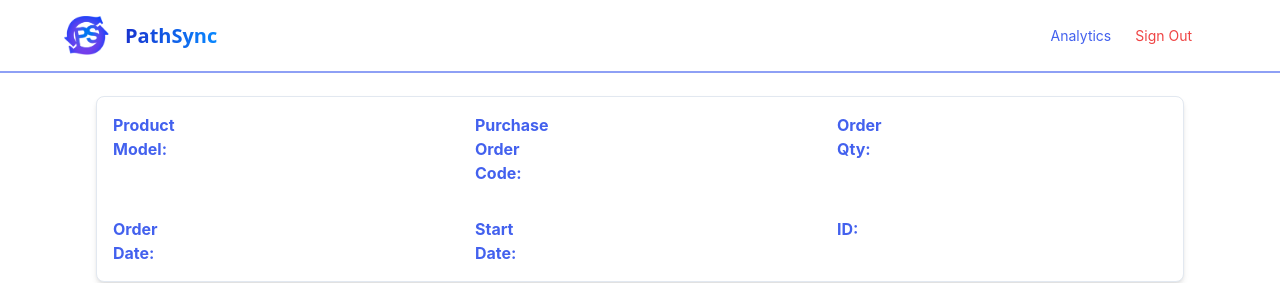
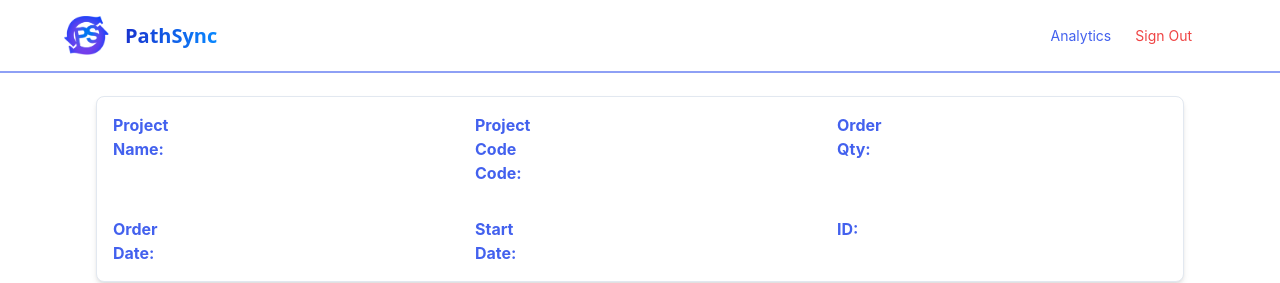
Before and after one commit to shnli/PathSync, a Next.js app: page /myTrackerAnalytics in a window 1280 px wide. Shown: the top 283 px of the page. Built offline with nearby package versions, Linux system fonts and the light colour scheme.

Commit message:
changed projec titles

```diff
--- a/components/checklistDisplay/PrimaryData.tsx
+++ b/components/checklistDisplay/PrimaryData.tsx
@@ -28,7 +28,7 @@ export default function PrimaryData() {
             });
         }
         else {
-            alert("Please make sure you filled in the Model Code and Purchase Order Code fields.");
+            alert("Please make sure you filled in the Project Name and Project Code Code fields.");
         }
       };
 
@@ -116,7 +116,7 @@ export default function PrimaryData() {
                 <form>
                 <div className="mb-8">
                     <label className="block mb-1 font-medium">
-                    Product Model
+                    Project Name
                     </label>
                     <input
                     value={formData.model}
@@ -130,7 +130,7 @@ export default function PrimaryData() {
 
                 <div className="mb-8">
                     <label className="block mb-1 font-medium">
-                    Purchase Order
+                    Project Code
                     </label>
                     <input
                     value={formData.purchaseOrder}
--- a/components/myTrackerComponents/trackerSearch.tsx
+++ b/components/myTrackerComponents/trackerSearch.tsx
@@ -166,8 +166,8 @@ export default function SearchTracker() {
         <div className='grid '>
           <div className='grid grid-cols-7 font-bold pb-2 p-4 text-gray-500'>
             {/* <div className=''></div> */}
-            <div className='flex justify-center text-primary-blue'>Product Model</div>
-            <div className='flex justify-center'>Purchase Order</div>
+            <div className='flex justify-center text-primary-blue'>Project Name</div>
+            <div className='flex justify-center'>Project Code</div>
             <div className='flex justify-center'>Order Date</div>
             <div className='flex justify-center'>Quantity</div>
           </div>
@@ -245,7 +245,7 @@ export default function SearchTracker() {
       </label> */}
       {/* <div className="flex gap-4 w-full pb-8"> */}
         {/* <input
-          placeholder="Product Model Code"
+          placeholder="Project Name Code"
           required
           value={trackerSearch.PMSearch}
           id="PMSearch"
@@ -255,7 +255,7 @@ export default function SearchTracker() {
         />
 
         <input
-          placeholder="Purchase Order Code"
+          placeholder="Project Code Code"
           required
           value={trackerSearch.POSearch}
           id="POSearch"
--- a/pages/myTrackerAnalytics.tsx
+++ b/pages/myTrackerAnalytics.tsx
@@ -546,7 +546,7 @@ export default function MyTrackerSubpage()  {
                 <div className="grid grid-cols-3 rounded-lg overflow-hidden border shadow-md bg-white">
 
                   <div className="flex space-x-4 py-4 px-4">
-                    <div className="text-primary-blue font-bold">Product Model:</div>
+                    <div className="text-primary-blue font-bold">Project Name:</div>
                     <input
                         className=''
                         type="text"
@@ -554,7 +554,7 @@ export default function MyTrackerSubpage()  {
                       />
                   </div>
                   <div className="flex space-x-4 py-4 px-4">
-                    <div className="text-primary-blue font-bold">Purchase Order Code:</div>
+                    <div className="text-primary-blue font-bold">Project Code Code:</div>
                     <input
                         className=''
                         type="text"
--- a/pages/myTrackerSubpage.tsx
+++ b/pages/myTrackerSubpage.tsx
@@ -496,7 +496,7 @@ export default function MyTrackerSubpage()  {
                 <div className="grid grid-cols-3 rounded-lg overflow-hidden border shadow-md bg-white">
 
                   <div className="flex space-x-4 py-4 px-4">
-                    <div className="text-primary-blue font-bold">Product Model:</div>
+                    <div className="text-primary-blue font-bold">Project Name:</div>
                     <input
                         className=''
                         type="text"
@@ -504,7 +504,7 @@ export default function MyTrackerSubpage()  {
                       />
                   </div>
                   <div className="flex space-x-4 py-4 px-4">
-                    <div className="text-primary-blue font-bold">Purchase Order Code:</div>
+                    <div className="text-primary-blue font-bold">Project Code:</div>
                     <input
                         className=''
                         type="text"
```
